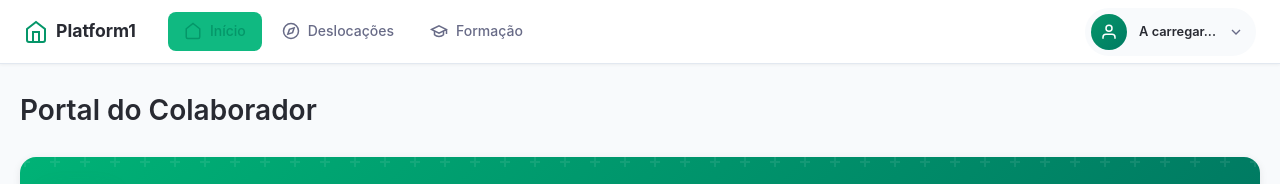
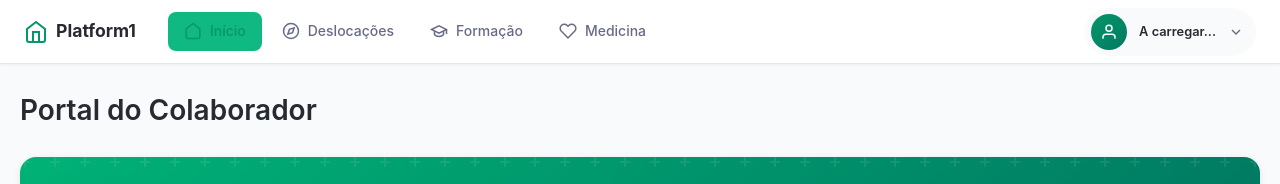
Before and after one commit to andrealmeida6/Platform1, a Jekyll site: the page built from index.html, in a window 1280 px wide. Shown: the top 184 px of the page. Built offline with Jekyll 4.4.1, drawn with Linux system fonts in a browser that asks for light colours.

Commit message:
feat: adicionar link para Medicina no Trabalho no header e menu

```diff
--- a/_includes/components/header.html
+++ b/_includes/components/header.html
@@ -30,6 +30,12 @@
           <path d="M6 12v5c3 3 9 3 12 0v-5"/>
         </svg>
         <span>Formação</span>
+      </a>
+      <a href="{{ '/medicina-trabalho' | relative_url }}" class="nav-link {% if page.url contains 'medicina' %}active{% endif %}">
+        <svg viewBox="0 0 24 24" fill="none" stroke="currentColor" stroke-width="2">
+          <path d="M20.84 4.61a5.5 5.5 0 00-7.78 0L12 5.67l-1.06-1.06a5.5 5.5 0 00-7.78 7.78l1.06 1.06L12 21.23l7.78-7.78 1.06-1.06a5.5 5.5 0 000-7.78z"/>
+        </svg>
+        <span>Medicina</span>
       </a>
       <a href="{{ '/backoffice' | relative_url }}" class="nav-link nav-link-admin {% if page.url contains 'backoffice' %}active{% endif %}" id="navBackoffice" style="display: none;">
         <svg viewBox="0 0 24 24" fill="none" stroke="currentColor" stroke-width="2">
@@ -164,6 +170,14 @@
             </svg>
             Pedir Reembolsos
           </button>
+
+          <!-- Medicina no Trabalho -->
+          <button class="user-action-btn" onclick="openMedicinaTrabaho()">
+            <svg viewBox="0 0 24 24" fill="none" stroke="currentColor" stroke-width="2">
+              <path d="M20.84 4.61a5.5 5.5 0 00-7.78 0L12 5.67l-1.06-1.06a5.5 5.5 0 00-7.78 7.78l1.06 1.06L12 21.23l7.78-7.78 1.06-1.06a5.5 5.5 0 000-7.78z"></path>
+            </svg>
+            Medicina no Trabalho
+          </button>
         </div>
       </div>
     </div>
```
Also changed, not shown: other parts of _includes/components/header.html (+5 -0 lines).
